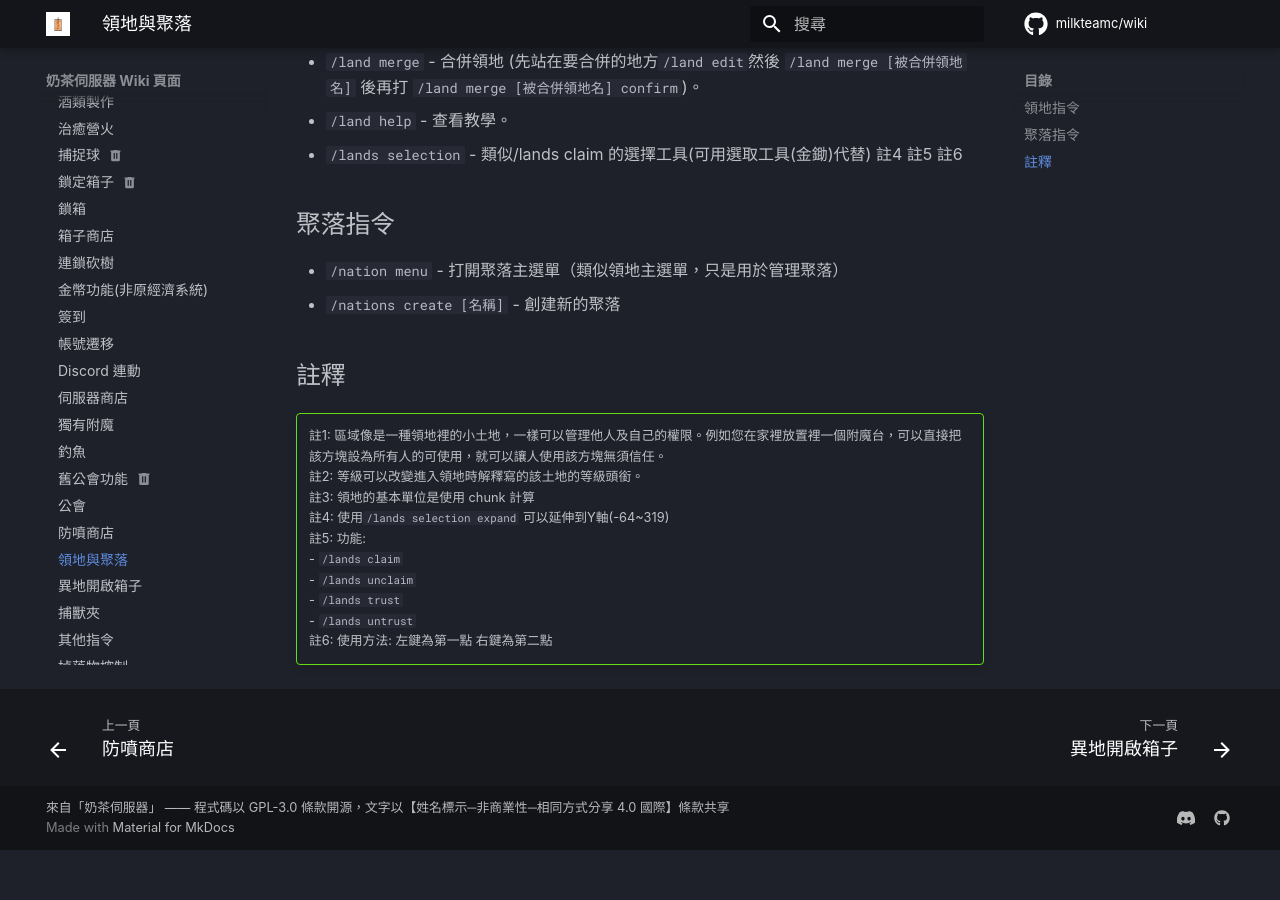
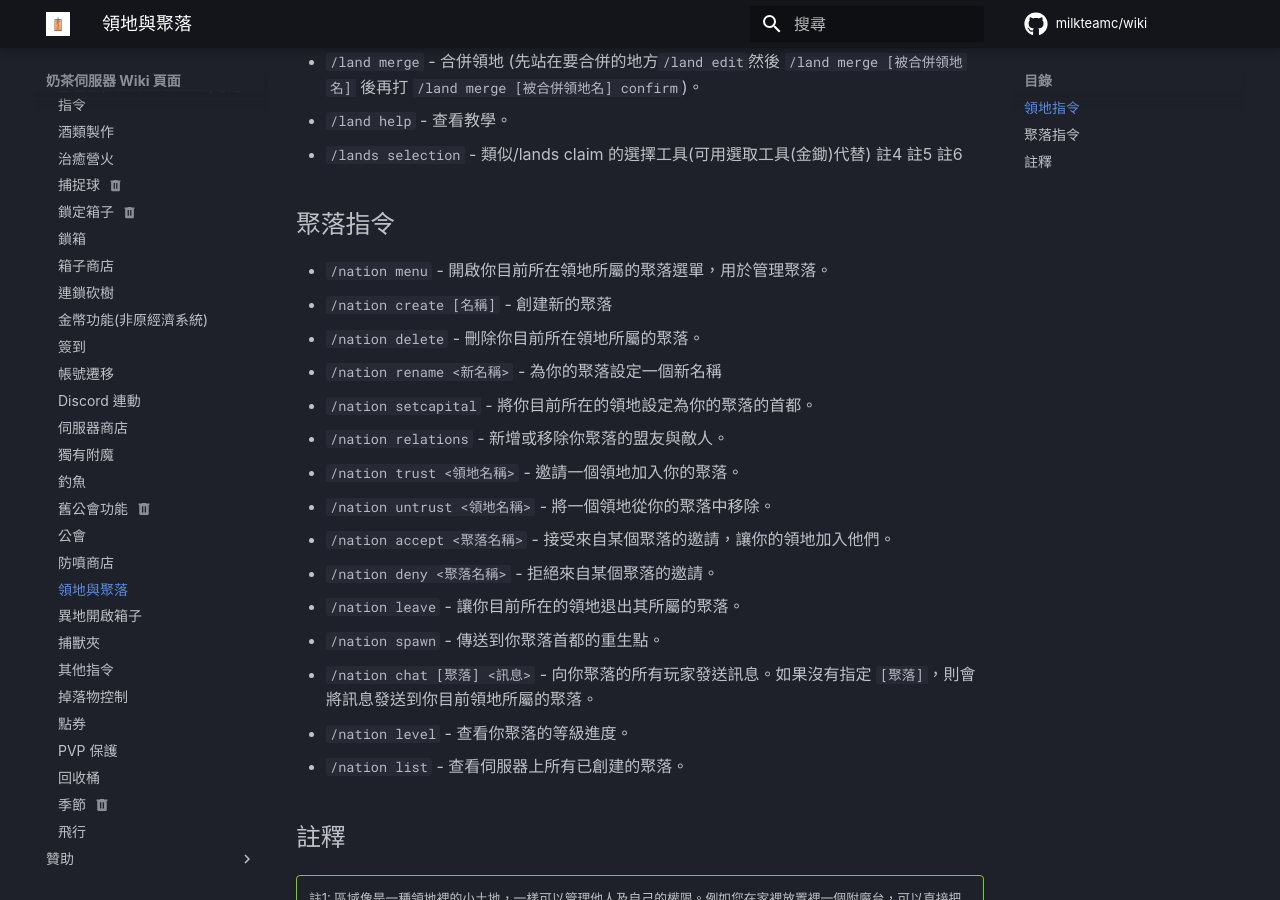
Before and after one commit to milkteamc/wiki, an MkDocs documentation site: the page built from docs/功能清單/land.md, in a window 1280 px wide and 900 px high, scrolled down 1459 px. Built offline with MkDocs 1.6.1 and Material for MkDocs 9.7.7, drawn with Linux system fonts in a browser that asks for light colours; some web fonts are replaced; plug-ins that fetch from the network failed and are left out; comment, search, counter and statistics services are not loaded; before the commit the page ends 2309 px from its top, so only the background shows below that.

Commit message:
完成聚落指令

```diff
--- a/docs/功能清單/land.md
+++ b/docs/功能清單/land.md
@@ -29,8 +29,21 @@
 - `/land help` - 查看教學。
 - `/lands selection` - 類似/lands claim 的選擇工具(可用選取工具(金鋤)代替) 註4 註5 註6
 ## 聚落指令
-- `/nation menu` - 打開聚落主選單（類似領地主選單，只是用於管理聚落）
-- `/nations create [名稱]` - 創建新的聚落
+- `/nation menu` - 開啟你目前所在領地所屬的聚落選單，用於管理聚落。
+- `/nation create [名稱]` - 創建新的聚落
+- `/nation delete` - 刪除你目前所在領地所屬的聚落。
+- `/nation rename <新名稱>` - 為你的聚落設定一個新名稱
+- `/nation setcapital` - 將你目前所在的領地設定為你的聚落的首都。
+- `/nation relations` - 新增或移除你聚落的盟友與敵人。
+- `/nation trust <領地名稱>` - 邀請一個領地加入你的聚落。
+- `/nation untrust <領地名稱>` - 將一個領地從你的聚落中移除。
+- `/nation accept <聚落名稱>` - 接受來自某個聚落的邀請，讓你的領地加入他們。
+- `/nation deny <聚落名稱>` - 拒絕來自某個聚落的邀請。
+- `/nation leave` - 讓你目前所在的領地退出其所屬的聚落。
+- `/nation spawn` - 傳送到你聚落首都的重生點。
+- `/nation chat [聚落] <訊息>` - 向你聚落的所有玩家發送訊息。如果沒有指定 `[聚落]`，則會將訊息發送到你目前領地所屬的聚落。
+- `/nation level` - 查看你聚落的等級進度。
+- `/nation list` - 查看伺服器上所有已創建的聚落。
 ## 註釋
 !!! question ""
     註1: 區域像是一種領地裡的小土地，一樣可以管理他人及自己的權限。例如您在家裡放置裡一個附魔台，可以直接把該方塊設為所有人的可使用，就可以讓人使用該方塊無須信任。
```
